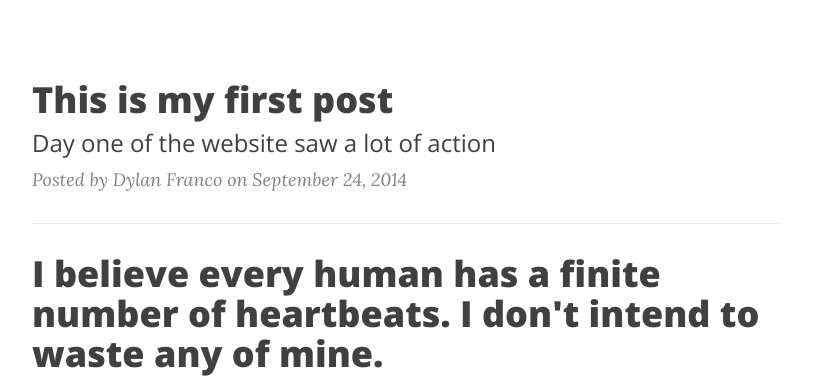
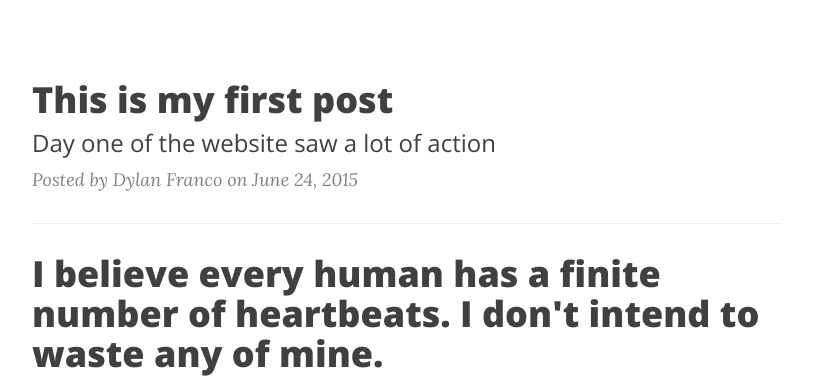
Before and after one commit to Dmize1/Dmize1.github.io, a Jekyll site: the page built from index.html, in a window 1280 px wide. Shown: the part 448-826 px from the top of the page, without its empty margins (233-1046 px from the left). Built offline with Jekyll 4.4.1, drawn with Linux system fonts in a browser that asks for light colours; nearby versions of some CDN libraries; the list of posts is cut into pages by our own code.

Commit message:
Changed a post

```diff
--- a/_posts/2014-09-24-man-must-explore.markdown
+++ b/_posts/2014-09-24-man-must-explore.markdown
@@ -2,9 +2,9 @@
 layout:     post
 title:      "This is my first post"
 subtitle:   "Day one of the website saw a lot of action"
-date:       2014-09-24 12:00:00
+date:       2015-06-24 12:45:00
 author:     "Dylan Franco"
-header-img: "img/img1.jpg"
+header-img: "img/img3.jpg"
 ---
 
 <p></p>
@@ -18,7 +18,7 @@
 <p></p>
 
 <a href="#">
-    <img src="{{ site.baseurl }}/img/post-sample-image.jpg" alt="Post Sample Image">
+    <img img/img1.jpg>
 </a>
 <span class="caption text-muted">To go places and do things that have never been done before – that’s what living is all about.</span>
 
```
